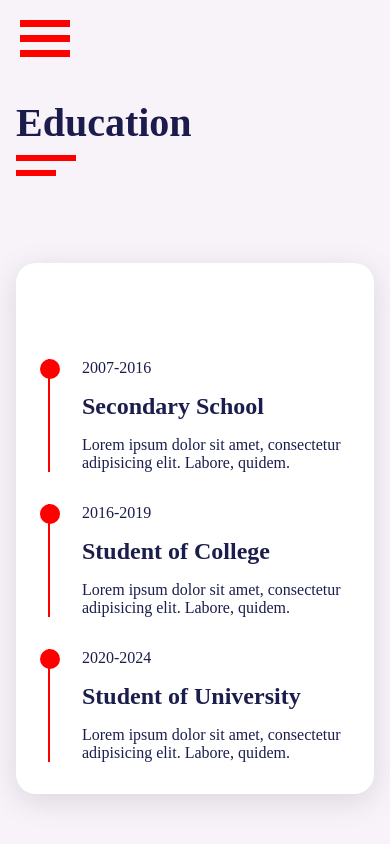
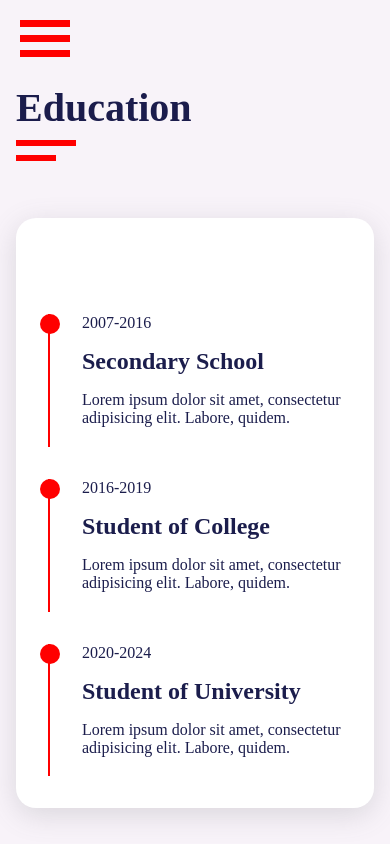
Before and after one commit to Shaxboz2001/MyPortfolioWebsite, a React (Create React App) app: page /education in a window 390 px wide. Built offline with nearby package versions, Linux system fonts and the light colour scheme.

Commit message:
fix: final responsive bag

```diff
--- a/src/sections/education/education.style.js
+++ b/src/sections/education/education.style.js
@@ -54,7 +54,7 @@ export const InfoEducationContainer = styled.div`
   justify-content: space-around;
   background-color: #fff;
   width: 100%;
-  height: 80%;
+  height: 70vh;
   padding: 2rem;
   margin-top: 3rem;
   border-radius: 20px;
--- a/src/sections/experience/experience.style.js
+++ b/src/sections/experience/experience.style.js
@@ -73,7 +73,7 @@ export const InfoPart = styled.div`
   /* justify-content: space-around; */
   flex-direction: column;
   border-left: 2px solid ${(props) => props.color};
-  min-height: calc(100% / 3);
+  height: calc(100% / 3);
   padding-left: 2rem;
   position: relative;
   &::before {
```
